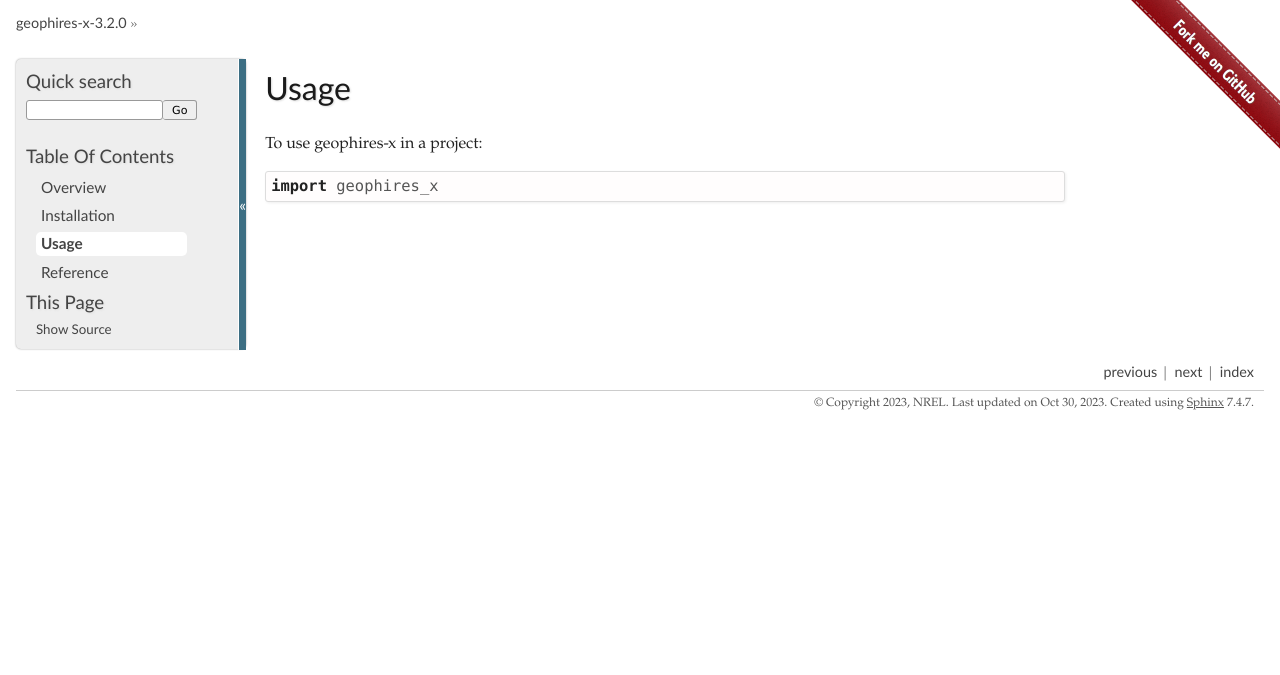
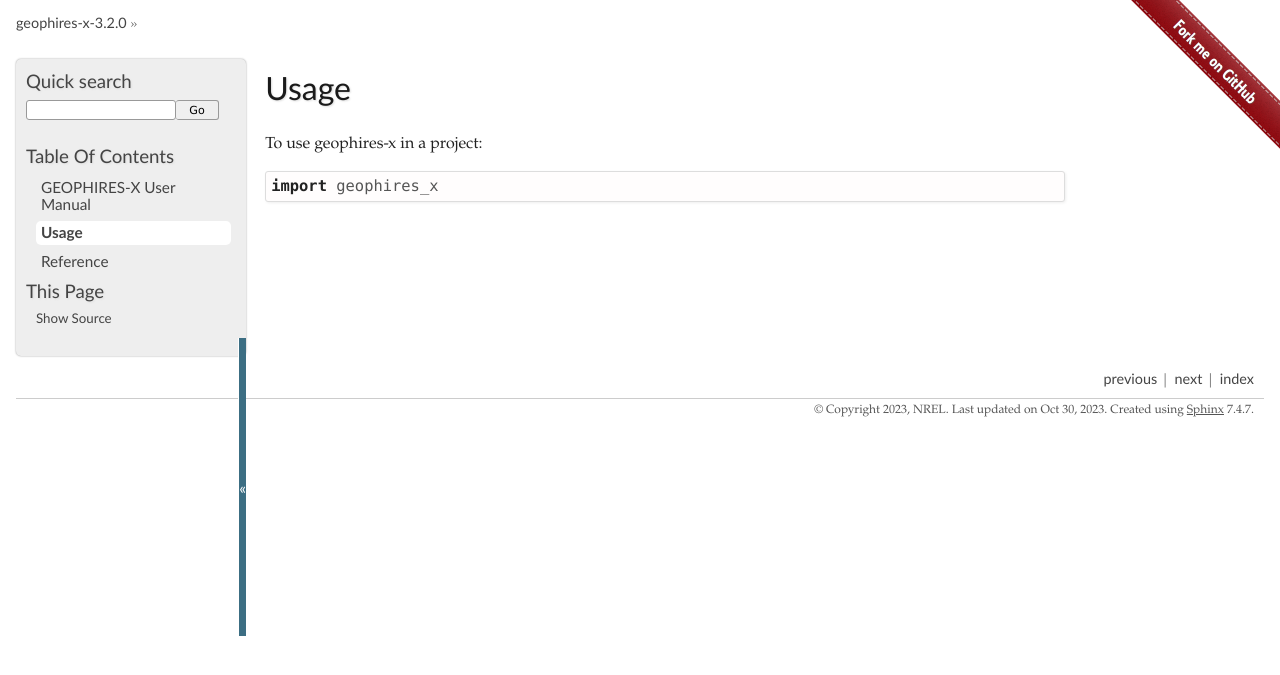
Before and after one commit to NREL/GEOPHIRES-X, a Sphinx documentation site: the page built from docs/usage.rst, in a window 1280 px wide. Shown: the top 675 px of the page. Built offline with Sphinx 7.4.7, drawn with Linux system fonts in a browser that asks for light colours; pages that are not in the unit, such as notebooks, are missing from menus; some of the changed lines change nothing that is shown.

Commit message:
Reframe sphinx docs as supplemental user manual to GitHub README

```diff
--- a/docs/index.rst
+++ b/docs/index.rst
@@ -5,10 +5,10 @@
 .. toctree::
    :maxdepth: 2
 
-   readme
-   installation
+   overview
    usage
    reference/index
+   reference/parameters
    How-to-extend-GEOPHIRES-X
 
 Indices and tables
--- a/docs/installation.rst
+++ /dev/null
@@ -1,18 +0,0 @@
-============
-Installation
-============
-
-Strongly recommended prerequisite: always install in a `virtual environment <https://virtualenv.pypa.io/en/latest/installation.html#via-pip>`_ (rather than global site-packages).
-
-To consume GEOPHIRES-X as a python package, install the in-development version with::
-
-    pip install https://github.com/NREL/python-geophires-x/archive/main.zip
-
-(Eventually package will be published to PyPi, enabling ``pip install geophires-x``)
-
-If you wish to add your own extensions (as described in `How to extend GEOPHIRES-X <How-to-extend-GEOPHIRES-X.md>`__) one option is to do an `editable install <https://pip.pypa.io/en/stable/topics/local-project-installs/>`_::
-
-   pip install -e git+https://github.com/NREL/python-geophires-x.git#egg=geophires-x
-
-If you are interested in sharing your extensions with others (or even contributing them back to this repository),
-follow `the Development instructions <CONTRIBUTING.rst#development>`_ instead.
--- /dev/null
+++ b/docs/overview.rst
@@ -0,0 +1,5 @@
+=======================
+GEOPHIRES-X User Manual
+=======================
+
+This manual is a supplement to the README in the GitHub repository.
--- a/docs/readme.rst
+++ /dev/null
@@ -1 +0,0 @@
-.. include:: ../README.rst
```
